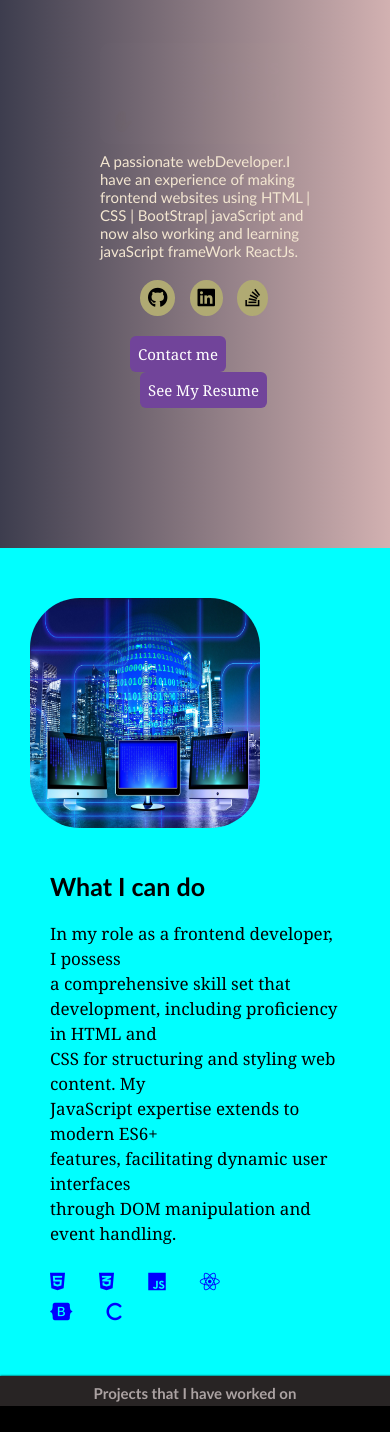
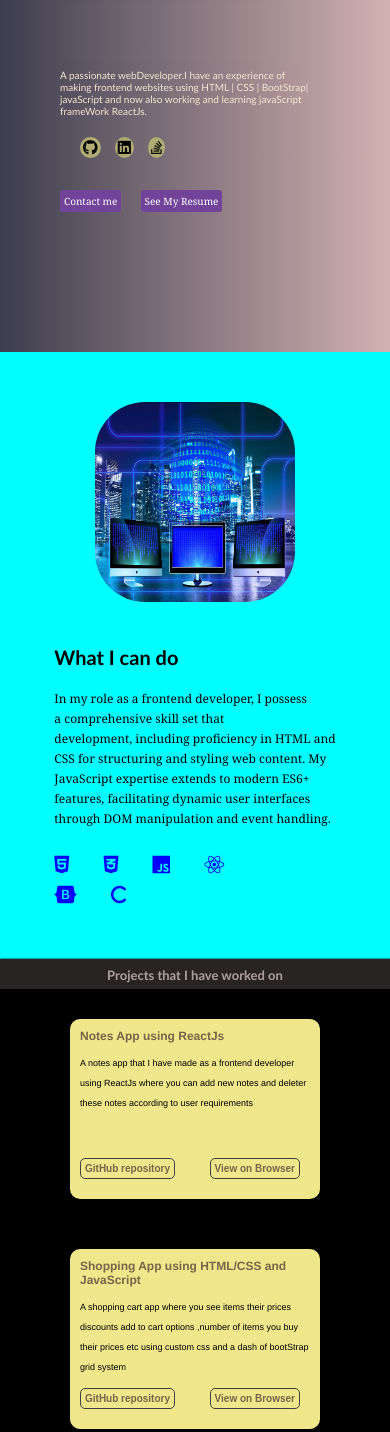
Before and after one commit to hasnain-shahzad123/CODSOFT, a plain HTML site: page PortFolioApp/index.html in a window 390 px wide. Shown: the part 351-1783 px from the top of the page. Drawn offline with Linux system fonts and the light colour scheme.

Commit message:
second change

```diff
--- a/PortFolioApp/custom.css
+++ b/PortFolioApp/custom.css
@@ -485,4 +485,206 @@ li.contact{
         padding: 5px;
         font-size: 13px;
     }
+    .ContactMe h1{
+        font-size: 20px;
+    }
+    .ContactMe p{
+        font-size: 14px;
+    }
+    .ContactMe a button{
+        padding: 5px;
+    }
+    .images img{
+        height: 160px;
+        width: 160px;
+    }
+    .AHeading{
+        font-size: 22px;
+    }
 }
+@media only screen and (max-width:575px){
+    .ContactMe p{
+        font-size: 12px;
+    }
+}
+@media only screen and (max-width:500px){
+
+    #Menu{
+        font-size: 18px;
+    }
+    .MyImage img{
+        height: 230px;
+        width: 180px;
+    }
+    .aboutMyself h1{
+        font-size: 16px;
+        margin-left: -50px;
+    }
+    .aboutMyself p{
+        font-size: 12px;
+        margin-left: -50px;
+    }
+    .icons i{
+        font-size: 17px;
+        padding: 5px;
+    }
+    .btns{
+        margin-top: 30px;
+        margin-left: -50px;
+    }
+    .btn1{
+        padding: 5px;
+        font-size: 12px;
+        border-radius: 4px;
+    }
+
+    .btn2{
+        margin-left: 15px;
+        padding: 5px;
+        font-size: 12px;
+        border-radius: 4px;
+    }
+    .skillImage img{
+        height: 210px;
+        width: 210px;
+    }
+    .skillsHeading h1{
+        font-size: 20px;
+    }
+    .skillsHeading p{
+        font-size: 14px;
+    }
+    .projectsHeading h1{
+        font-size: 15px;
+    }
+    .projects{
+        height: 200px;
+        width: 250px;
+    }
+    .projects h1{
+        font-size: 14px;
+    }
+    .projects p{
+        font-size: 10px;
+    }
+    .projects button{
+        padding: 4px;
+        font-size: 10px;
+        bottom: 30px;
+    }
+    .ContactMe h1{
+        font-size: 18px;
+    }
+    .ContactMe p{
+        font-size: 10px;
+    }
+    .images img{
+        height: 150px;
+        width: 150px;
+    }
+    .AHeading{
+        font-size: 18px;
+    }
+
+}
+@media only screen and (max-width:430px){
+    .ContactMe p{
+        font-size: 8px;
+    }
+    .skillsHeading p{
+        font-size: 10px;
+        line-height: 20px;
+    }
+    .skillImage img{
+        height: 200px;
+        width: 200px;
+        position: relative;
+        left: 50px;
+    }
+
+}
+
+
+@media only screen and (max-width:395px){
+
+    .MyImage img{
+        height: 210px;
+        width: 170px;
+    }
+    .aboutMyself h1{
+        font-size: 14px;
+        margin-left: -70px;
+    }
+    .aboutMyself p{
+        font-size: 10px;
+        margin-left: -70px;
+    }
+    .icons i{
+        font-size: 15px;
+        padding: 3px;
+    }
+    .icons{
+        position: relative;
+        left: -60px;
+    }
+    .btns{
+        margin-top: 30px;
+        margin-left: -70px;
+    }
+    .btn1{
+        padding: 4px;
+        font-size: 10px;
+        border-radius: 3px;
+    }
+
+    .btn2{
+        padding: 4px;
+        font-size: 10px;
+        border-radius: 3px;
+    }
+    .skillImage img{
+        height: 200px;
+        width: 200px;
+    }
+    .skillsHeading p{
+        font-size: 12px;
+    }
+    .projectsHeading h1{
+        font-size: 13px;
+    }
+    .projects{
+        height: 180px;
+    }
+    .projects h1{
+        font-size: 12px;
+    }
+    .projects p{
+        font-size: 9px;
+    }
+    .projects button{
+        bottom: 20px;
+    }
+    .ContactMe h1{
+        font-size: 16px;
+    }
+    .ContactMe p{
+        font-size: 7px;
+    }
+    .images img{
+        height: 130px;
+        width: 130px;
+    }
+    .AHeading{
+        font-size: 16px;
+    }
+
+}
+@media only screen and (max-width:355px){
+    .skillsHeading p{
+        font-size: 10px;
+    }
+    .ContactMe p{
+        font-size: 6px;
+        line-height: 10px;
+    }
+}
```
